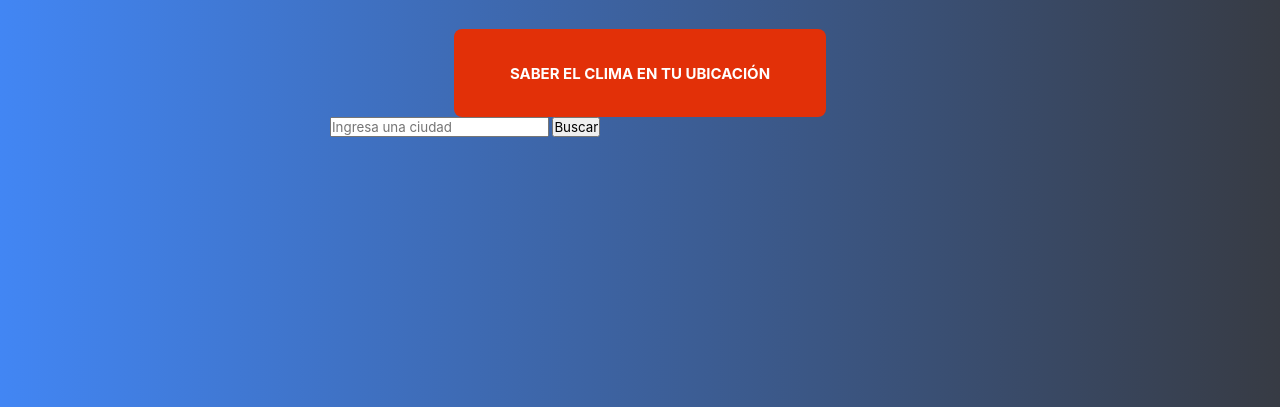
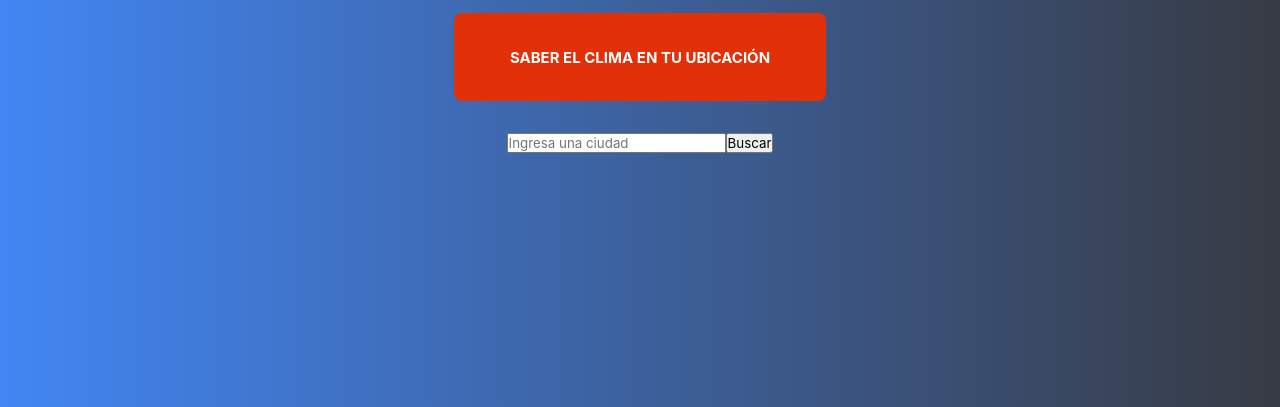
Before and after one commit to Maycol-Knight/AppClima, a plain HTML site: page index.html in a window 1280 px wide. Shown: the part 393-800 px from the top of the page. Drawn offline with Linux system fonts and the light colour scheme.

```diff
--- a/css/index.css
+++ b/css/index.css
@@ -64,26 +64,8 @@
     color: white;
     font-weight: 700;
 }
-/* .wrapperBox :nth-child(1) {
-    background-color: rgba(0, 0, 0, 0.767);
-    color: azure;
+.wrapperInput {
+    display: flex;
+    justify-content: center;
+    margin-top: 2rem;
 }
-
-.wrapperBox :nth-child(2) {
-    background-color: darkslateblue;
-    color: azure;
-} */
-/* #caja1{
-    background-color: rgba(0, 0, 0, 0.767);
-    color: azure;
-} */
-
-/* #caja2{
-    background-color: darkslateblue;
-    color: azure;
-} */
-/*
-#caja3{
-    background-color: #2ab2ea;
-    color: azure;
-} */
```
